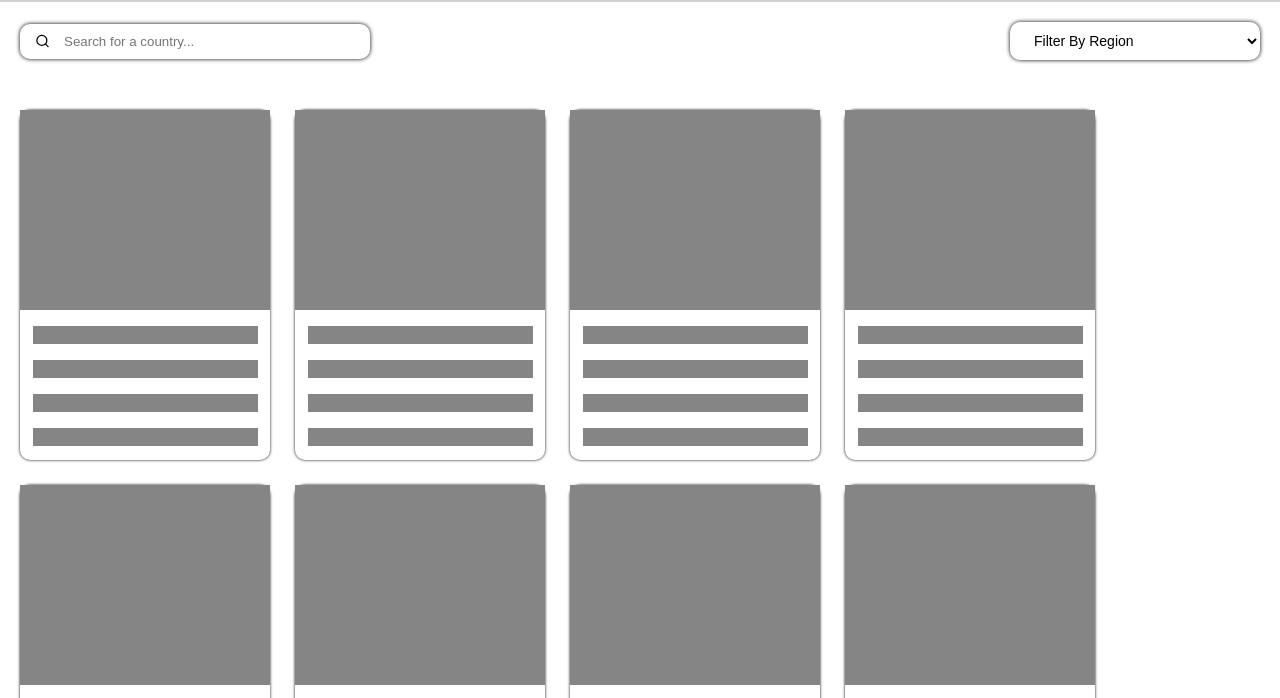
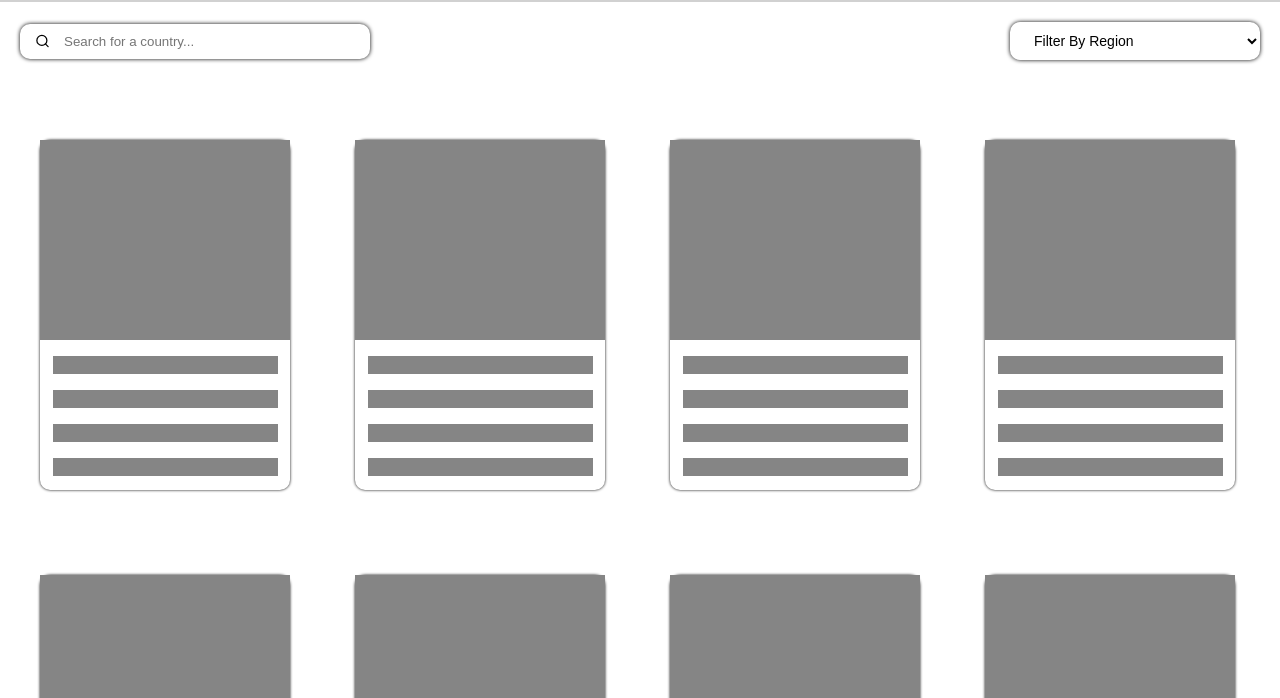
Before and after one commit to DewashishTikas/Where-in-the-world, a React app: page / in a window 1280 px wide. Shown: the part 83-781 px from the top of the page. Built offline with nearby package versions, Linux system fonts and the light colour scheme; no server answers.

Commit message:
fix url issue

```diff
--- a/App.css
+++ b/App.css
@@ -220,6 +220,15 @@ header div {
     background-color: rgb(209, 209, 209);
 }
 
+.shimmerContainer {
+    display: grid;
+    grid-template-columns: repeat(auto-fit, minmax(250px, max-content));
+    max-width: 1440px;
+    padding-inline: 20px;
+    gap: 25px;
+    padding-block: 30px;
+    margin-inline: auto;
+}
 
 .shimmer-card {
     height: 350px;
--- a/package.json
+++ b/package.json
@@ -3,7 +3,6 @@
   "version": "1.0.0",
   "description": "",
   "scripts": {
-    "test": "echo \"Error: no test specified\" && exit 1",
     "start": "parcel index.html",
     "build" :"parcel build index.html"
   },
```
Also changed, not shown: 1 other file.
